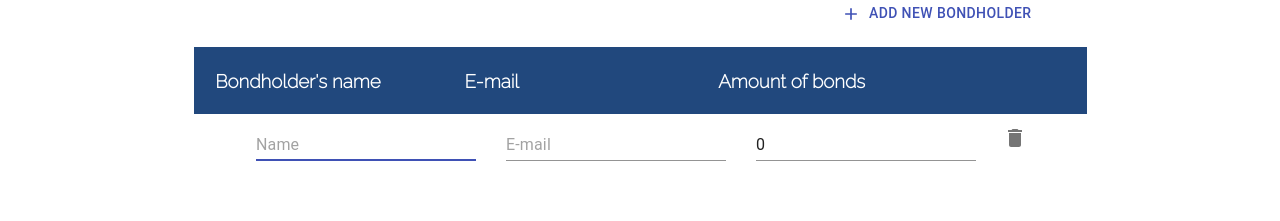
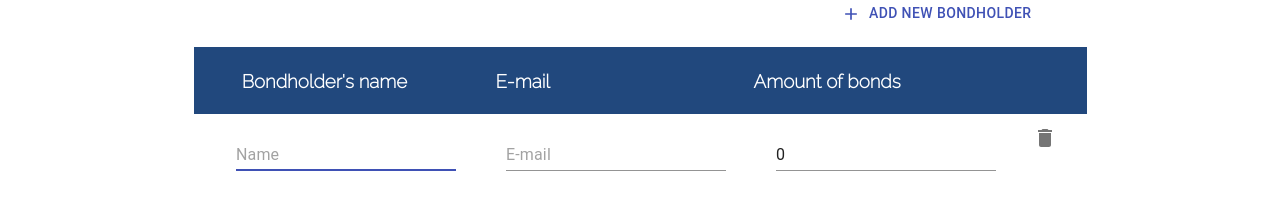
Before and after one commit to Kundestyrt-G17/digibonds, a Next.js app: page /meetings/create in a window 1280 px wide. Shown: the part 506-727 px from the top of the page. Built offline with nearby package versions, Linux system fonts and the light colour scheme.

Commit message:
fix headers in bondholder list

```diff
--- a/components/Meeting/CreateMeeting.module.css
+++ b/components/Meeting/CreateMeeting.module.css
@@ -62,9 +62,9 @@
   color: white;
 }
 .createMeetingFixedHeader h3 {
-  margin-right: 7.5%;
-  margin-left: 2%;
+  margin-right: 5%;
+  margin-left: 5%;
 }
 .amountHeader {
-  margin-left: 15% !important;
+  margin-left: 18% !important;
 }
--- a/components/Meeting/CreateMeeting.tsx
+++ b/components/Meeting/CreateMeeting.tsx
@@ -124,7 +124,7 @@ const CreateMeeting = () => {
                   inputRef={register()}
                   control={control}
                   placeholder="Name"
-                  style={{ margin: 15 }}
+                  style={{ margin: 25 }}
                   defaultValue={item.name} // make sure to set up defaultValue
                 />
                 <Controller
@@ -134,7 +134,7 @@ const CreateMeeting = () => {
                   inputRef={register()}
                   control={control}
                   placeholder="E-mail"
-                  style={{ margin: 15 }}
+                  style={{ margin: 25 }}
                   defaultValue={item.email} // make sure to set up defaultValue
                 />
                 <Controller
@@ -144,7 +144,7 @@ const CreateMeeting = () => {
                   inputRef={register()}
                   type="number"
                   control={control}
-                  style={{ margin: 15 }}
+                  style={{ margin: 25 }}
                   defaultValue={item.amount} // make sure to set up defaultValue
                 />
                 <IconButton onClick={() => remove(index)}>
```
